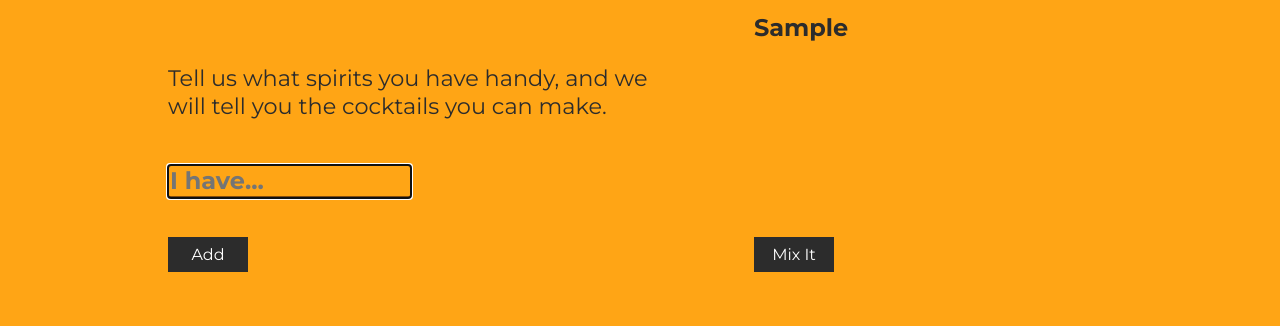
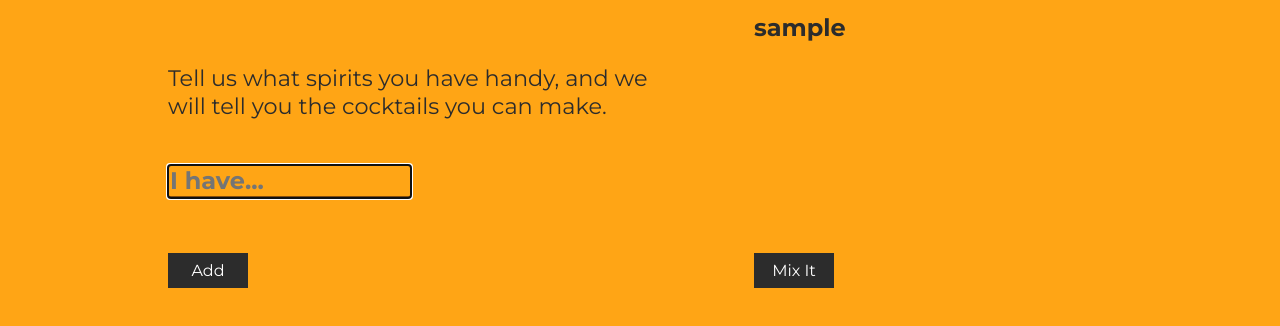
Before and after one commit to EmilPlacheta/Mixer, a plain HTML site: page index.html in a window 1280 px wide. Both pictures are taken after typing "Sample" into the empty fields and a click on the button "Add". Shown: the part 334-660 px from the top of the page. Drawn offline with Linux system fonts and the light colour scheme.

Commit message:
added case INsenitivity, expanded cocktail list

```diff
--- a/cocktails.js
+++ b/cocktails.js
@@ -51,4 +51,58 @@ const cocktails = [
     spirit: ['vodka', 'baileys']
   },
 
+  {
+    name: 'bellini',
+    spirit: ['prosecco']
+  },
+
+  {
+    name: 'bees knees',
+    spirit: ['gin']
+  },
+
+  {
+    name: 'vodka martini',
+    spirit: ['vodka', 'vermouth']
+  },
+
+  {
+    name: 'cosmopolitan',
+    spirit: ['vodka', 'triple sec']
+  },
+
+  {
+    name: 'dark \'n\' stormy',
+    spirit: ['vodka', 'baileys']
+  },
+
+  {
+    name: 'bloody mary',
+    spirit: ['vodka', 'baileys']
+  },
+
+  {
+    name: 'mojito',
+    spirit: ['rum']
+  },
+
+  {
+    name: 'aperol spritz',
+    spirit: ['aperol', 'prosecco']
+  },
+
+  {
+    name: 'dry martini',
+    spirit: ['martini', 'vermouth']
+  },
+
+  {
+    name: 'manhattan',
+    spirit: ['whiskey', 'vermouth']
+  },
+
+  {
+    name: 'negroni',
+    spirit: ['gin', 'campari', 'vermouth']
+  },
   ]
--- a/main.js
+++ b/main.js
@@ -26,7 +26,7 @@ let addSpirit = function() {
  //... appends it to the right div...
  selection.append(newPara);
  //...appends user ipnout to it..
- newPara.append(document.createTextNode(userInput));
+ newPara.append(document.createTextNode(userInput.toLowerCase()));
 
  //...clears the input.
  inputField.value = '';
@@ -55,12 +55,6 @@ const reset = function() {
     selection.removeChild(selection.firstChild);
   }
 
-/*   makeHeading.classList.replace('show', 'hide')
-  haveHeading.classList.replace('hide', 'show');
-  selection.classList.replace('hide', 'show');
-  mixBtn.classList.replace('hide', 'show');
-  resetBtn.classList.replace('show', 'hide'); */
-
   hide(makeHeading);
   show(haveHeading);
   show(selection);
@@ -86,6 +80,7 @@ let grab = function() {
     for (let i = ingredients.length - 1; i >= 0; i--) {
      grabbedIngredients.push(ingredients[i].textContent);
     }
+
     return grabbedIngredients;
 }
 
--- a/main.scss
+++ b/main.scss
@@ -104,7 +104,7 @@ main {
   #buttons {
     display: grid;
     grid-template-columns: 1fr 1fr;
-
+    padding-top: 1em;
     grid-column-gap: 100px;
     padding-left: 8em;
     align-items: baseline;
```
Also changed, not shown: main.css, 1 other file.
